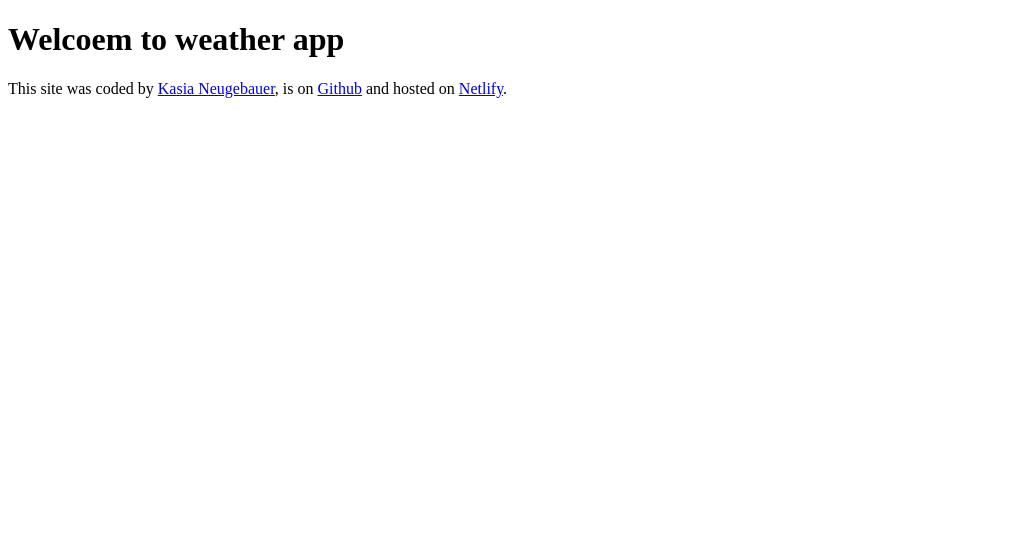
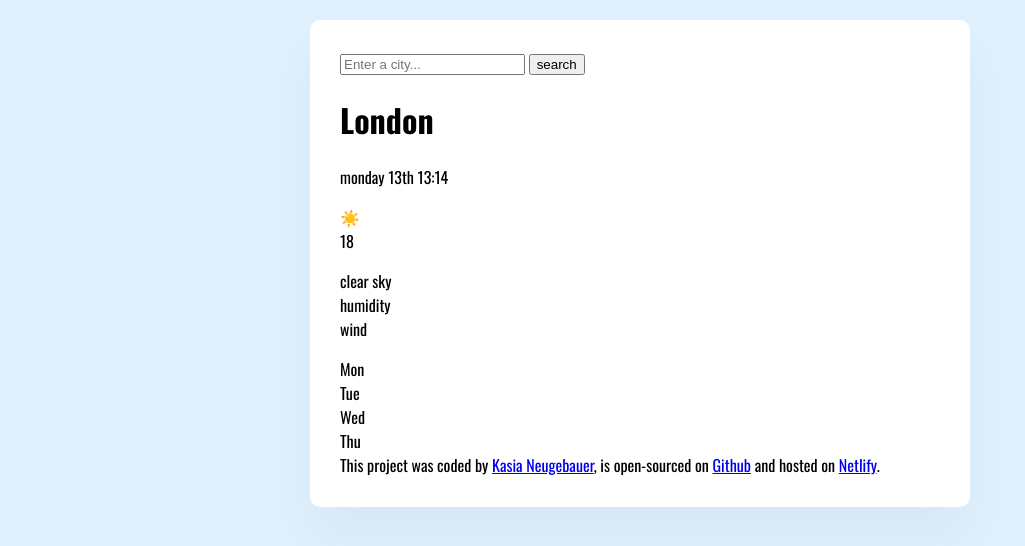
Before and after one commit to kas-neu/Weather-App, a plain HTML site: page index.html in a window 1280 px wide. Shown: the whole page, without its empty margins (0-1025 px from the left). Drawn offline with nearby package versions, Linux system fonts and the light colour scheme; a web font is replaced by a local one.

Commit message:
reworded the footer, added html sections, added basic css and new font

```diff
--- a/index.html
+++ b/index.html
@@ -3,14 +3,45 @@
   <head>
     <meta charset="UTF-8" />
     <meta name="viewport" content="width=device-width, initial-scale=1.0" />
+    <link rel="stylesheet" href="src/style.css" />
+    <link rel="preconnect" href="https://fonts.googleapis.com" />
+    <link rel="preconnect" href="https://fonts.gstatic.com" crossorigin />
+    <link
+      href="https://fonts.googleapis.com/css2?family=Oswald:wght@200;300;400;500;600;700&family=Roboto:ital,wght@0,100;0,300;0,400;0,500;0,700;0,900;1,100;1,300;1,400;1,500;1,700;1,900&family=Smooch+Sans:wght@100;200;300;400;500;600;700;800;900&family=Source+Code+Pro:wght@200&display=swap"
+      rel="stylesheet"
+    />
     <title>Weather App</title>
   </head>
   <body>
-    <h1>Welcoem to weather app</h1>
+    <div class="weather-app">
+      <header>
+        <form>
+          <input type="search" placeholder="Enter a city..." required />
+          <input type="submit" value="search" />
+        </form>
+      </header>
+      <main>
+        <h1>London</h1>
+        <p>monday 13th 13:14</p>
+        <div>☀️</div>
+        18
+        <p>
+          clear sky <br />
+          humidity <br />
+          wind
+        </p>
+      </main>
+      <section>
+        <div>Mon</div>
+        <div>Tue</div>
+        <div>Wed</div>
+        <div>Thu</div>
+      </section>
+
       <footer>
-      This site was coded by
-      <a href="https://github.com/kas-neu" target="_blank">Kasia Neugebauer</a>,
-      is on
+        This project was coded by
+        <a href="https://github.com/kas-neu" target="_blank">Kasia Neugebauer</a
+        >, is open-sourced on
         <a href="https://github.com/kas-neu/Weather-App" target="_blank"
           >Github</a
         >
@@ -19,5 +50,6 @@
           >Netlify</a
         >.
       </footer>
+    </div>
   </body>
 </html>
--- /dev/null
+++ b/src/style.css
@@ -0,0 +1,12 @@
+body {
+  background-color: rgb(224, 240, 255);
+  font-family: "Oswald", sans-serif;
+}
+.weather-app {
+  background: white;
+  max-width: 600px;
+  margin: 20px auto;
+  padding: 30px;
+  box-shadow: 0 30px 50px rgba(147, 147, 147, 0.092);
+  border-radius: 10px;
+}
```
Lines whose indentation alone changed are shown as unchanged.
